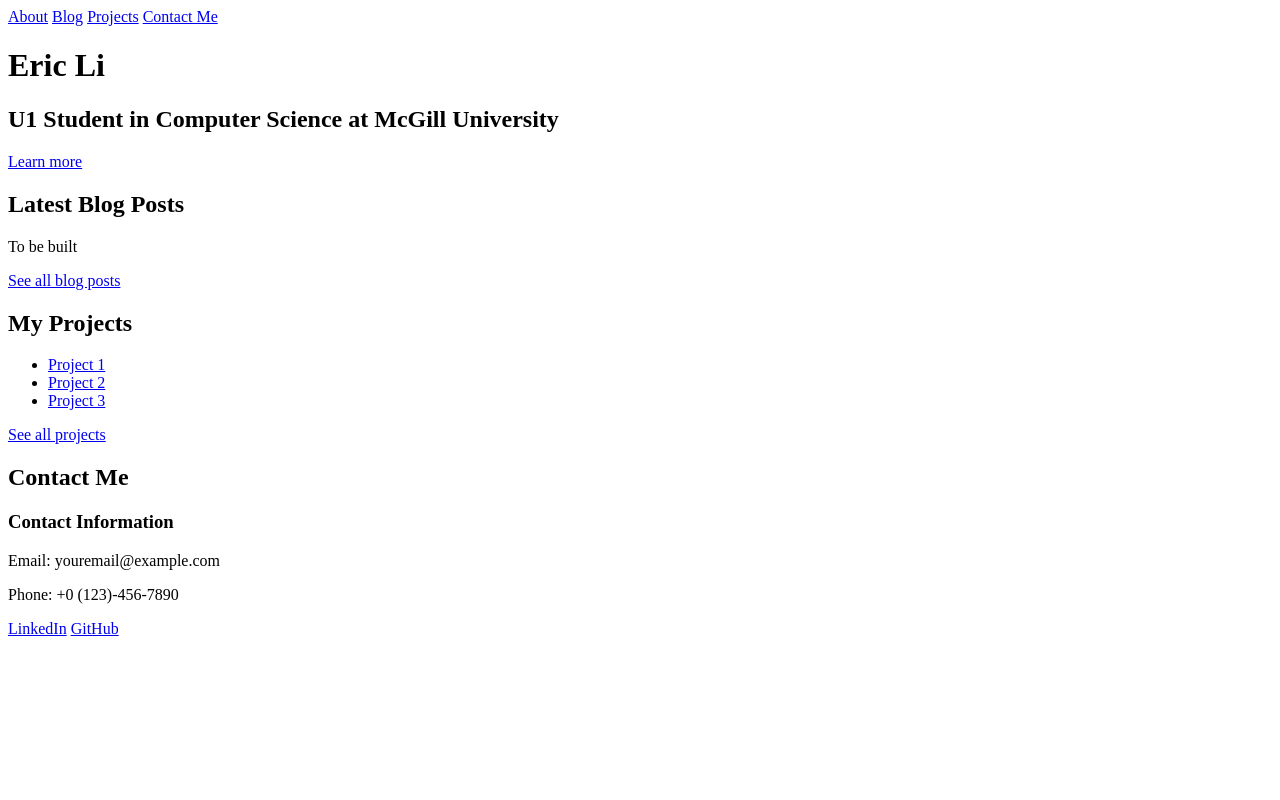
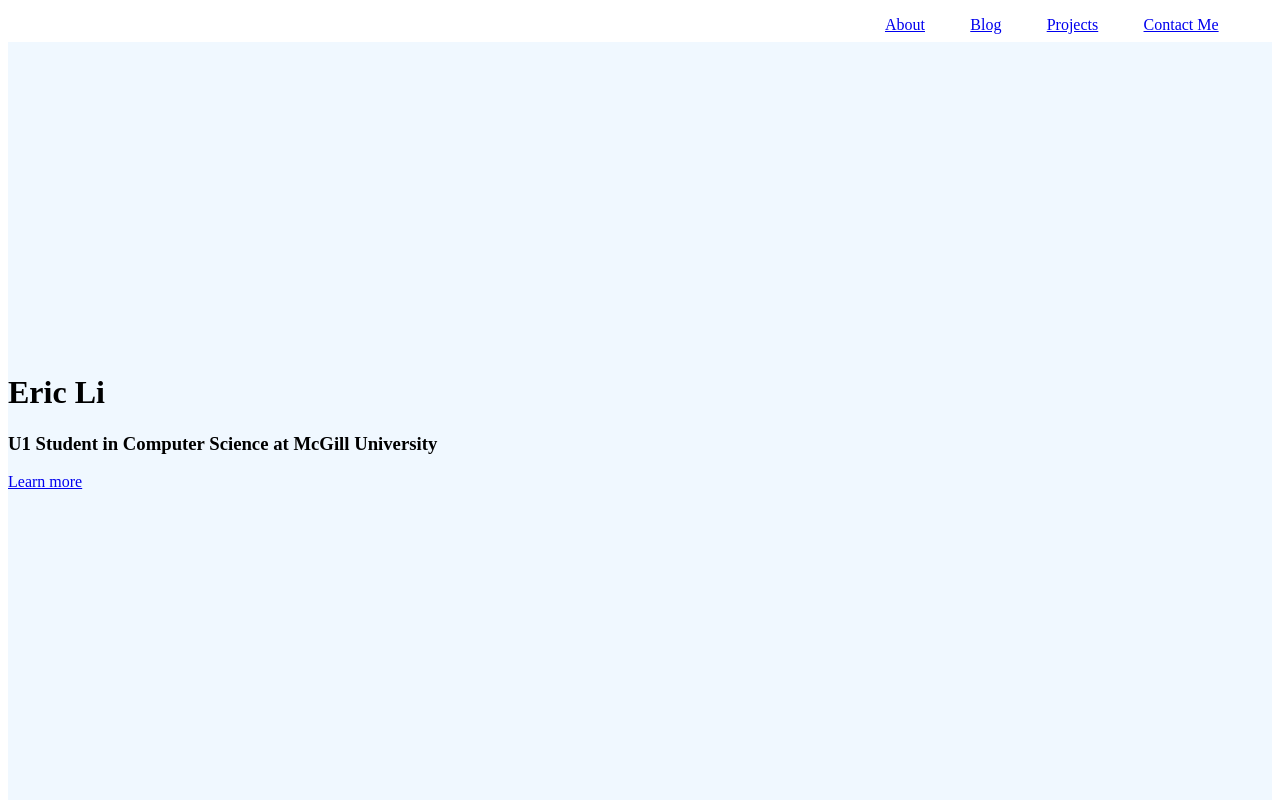
Before and after one commit to ericli421/ericli421.github.io, a plain HTML site: page index.html in a window 1280 px wide. Shown: the top 800 px of the page. Drawn offline with Linux system fonts and the light colour scheme.

Commit message:
started applying CSS
This is going to be worse than Javascript scripting I swear

```diff
--- a/index.html
+++ b/index.html
@@ -4,29 +4,34 @@
     <meta charset="UTF-8" />
     <meta name="viewport" content="width=device-width, initial-scale=1.0" />
     <meta name="description" content="My website description" />
+    <link rel="stylesheet" href="styles/index.css" />
+
     <title>Eric Li</title>
   </head>
   <body>
-    <div class="header">
+    <div class="header-bar">
+      <div class="header-empty"></div>
+      <div class="header-buttons">
         <a href="about.html">About</a>
         <a href="blog.html">Blog</a>
         <a href="projects.html">Projects</a>
         <a href="#contact">Contact Me</a>
       </div>
-
-    <div class="home">
+    </div>
+    <div class="main-container">
+      <div class="home-box">
         <h1>Eric Li</h1>
-      <h2>U1 Student in Computer Science at McGill University</h2>
+        <h3>U1 Student in Computer Science at McGill University</h3>
         <a href="about.html">Learn more</a>
       </div>
 
-    <div class="blog">
+      <div class="blog-box">
         <h2>Latest Blog Posts</h2>
         <p>To be built</p>
         <a href="blog.html">See all blog posts</a>
       </div>
 
-    <div class="projects">
+      <div class="projects-box">
         <h2>My Projects</h2>
         <ul>
           <li><a href="projects/project1.html">Project 1</a></li>
@@ -45,5 +50,6 @@
         <a href="https://github.com/ericli421">GitHub</a>
         <p></p>
       </div>
+    </div>
   </body>
 </html>
--- /dev/null
+++ b/styles/index.css
@@ -0,0 +1,21 @@
+.header-bar {
+  display: flex;
+  padding: 1vh;
+}
+.header-empty {
+  width: 66%;
+}
+.header-buttons {
+  display: flex;
+  order: 2;
+  width: 34%;
+  justify-content: space-evenly;
+}
+.main-container {
+  display: grid;
+  grid-template-rows: 95vh 95vh 95vh;
+}
+.home-box {
+  background-color: aliceblue;
+  align-content: center;
+}
```
Lines whose indentation alone changed are shown as unchanged.
